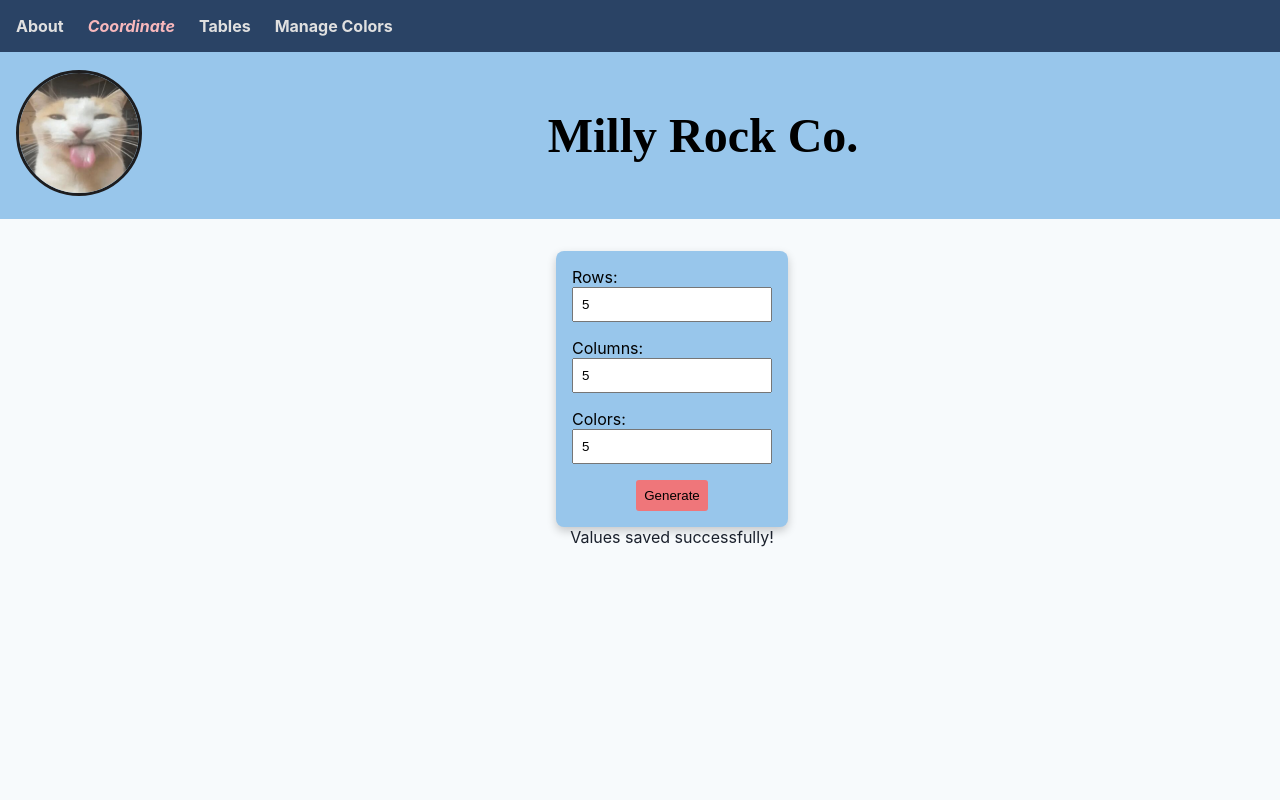
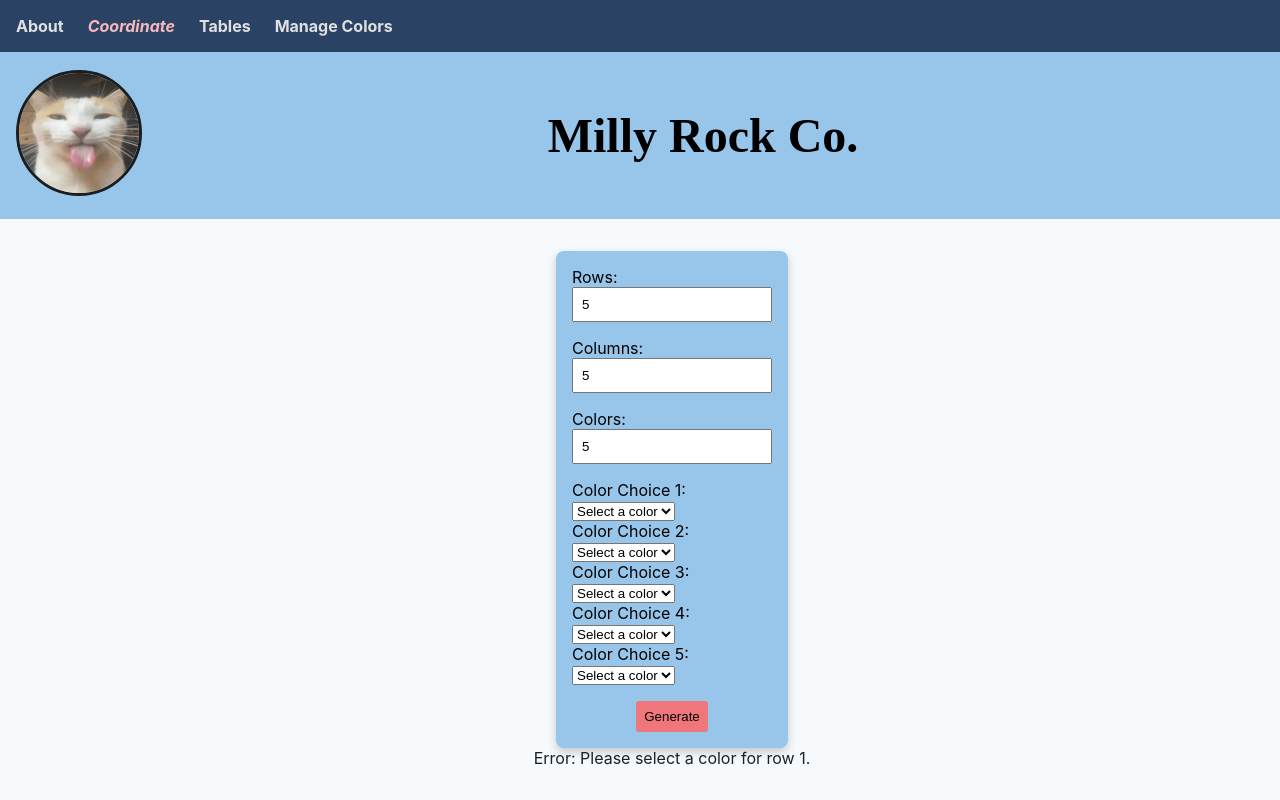
Before and after one commit to lavelle3/Color-Coordinate, an Angular app: page /coordinate in a window 1280 px wide. Both pictures are taken after typing "5", "5", "5" into the empty fields and a click on the button "Generate". Shown: the top 800 px of the page. Built offline with nearby package versions, Linux system fonts and the light colour scheme.

Commit message:
Gave Improving Color Coordinates Page a try

```diff
--- a/src/app/pages/coordinate/coordinate.component.css
+++ b/src/app/pages/coordinate/coordinate.component.css
@@ -33,6 +33,12 @@ input {
   padding: 0.5rem;
 }
 
+/* Improved Color Coordinate Page */
+/* input, select {
+  width: 90%;
+  padding: 0.5rem;
+} */
+
 button {
   padding: 0.5rem;
   background-color: #EF767A;
--- a/src/app/pages/coordinate/coordinate.component.html
+++ b/src/app/pages/coordinate/coordinate.component.html
@@ -1,5 +1,6 @@
 
-<section class="form-container">
+<!-- OG Code -->
+<!-- <section class="form-container">
   <form (ngSubmit)="onSubmit(colorForm)" #colorForm="ngForm" novalidate>
     <label class="form-label">
       Rows:
@@ -25,6 +26,108 @@
     <button type="submit" >Generate</button>
   </form>
 
+
+  <div *ngIf="errorMessage" class="error-message" role="alert">
+    {{ errorMessage }}
+  </div>
+  <div *ngIf="successMessage" class="success-message" role="status">
+    {{ successMessage }}
+  </div>
+</section> -->
+
+
+
+
+<!-- Improved Color Coordinate Code -->
+<section class="form-container">
+  <form (ngSubmit)="onSubmit(colorForm)" #colorForm="ngForm" novalidate>
+    <label class="form-label">
+      Rows:
+      <input
+        type="number"
+        name="rows"
+        ngModel
+        min="1"
+        max="1000"
+        required
+        #rowsInput="ngModel"
+        class="form-input"
+      />
+      <div
+        class="error"
+        *ngIf="rowsInput.invalid && rowsInput.touched"
+      >
+        Please enter a row number between 1 and 1000.
+      </div>
+    </label>
+
+    <label class="form-label">
+      Columns:
+      <input
+        type="number"
+        name="columns"
+        ngModel
+        min="1"
+        max="702"
+        required
+        #columnsInput="ngModel"
+        class="form-input"
+      />
+      <div
+        class="error"
+        *ngIf="columnsInput.invalid && columnsInput.touched"
+      >
+        Please enter a column number between 1 and 702.
+      </div>
+    </label>
+
+    <label class="form-label">
+      Colors:
+      <input
+        type="number"
+        name="colors"
+        ngModel
+        min="1"
+
+        max="10"
+        required
+        #colorsInput="ngModel"
+        (ngModelChange)="onColorCountChange($event)"
+        class="form-input"
+      />
+      <div
+        class="error"
+        *ngIf="colorsInput.invalid && colorsInput.touched"
+      >
+        Please enter a value between 1 and 10.
+      </div>
+    </label>
+
+    <div *ngIf="colorCount && colorCount > 0">
+      <div *ngFor="let idx of getArray(colorCount); let i = index">
+        <label class="form-label">
+          Color Choice {{ i + 1 }}:
+          <select
+            name="colorChoice{{i}}"
+            [(ngModel)]="selectedColors[i]"
+            required
+          >
+            <option [ngValue]="null">Select a color</option>
+            <option
+              *ngFor="let color of validColors"
+              [ngValue]="color"
+              [disabled]="isColorSelected(color, i)"
+            >
+              {{ color.name }}
+            </option>
+          </select>
+        </label>
+      </div>
+    </div>
+
+    <button type="submit">Generate</button>
+  </form>
+
   <div *ngIf="errorMessage" class="error-message" role="alert">
     {{ errorMessage }}
   </div>
--- a/src/app/pages/coordinate/coordinate.component.ts
+++ b/src/app/pages/coordinate/coordinate.component.ts
@@ -1,7 +1,54 @@
+// OG Code
+// import { Component } from '@angular/core';
+// import { FormsModule } from '@angular/forms';
+// import { CommonModule } from '@angular/common';
+// import { FormDataService } from '../../services/form-data.service';
+// import { format } from 'path';
+// @Component({
+//   selector: 'app-coordinate',
+//   standalone: true,
+//   imports: [CommonModule, FormsModule],
+//   templateUrl: './coordinate.component.html',
+//   styleUrls: ['./coordinate.component.css'],
+// })
+// export class CoordinateComponent {
+//   savedValues: any = null;
+//   successMessage: string = '';
+//   errorMessage: string = '';
+//   constructor(private formDataService: FormDataService) {}
+//   onSubmit(form: any): void {
+//     const { rows, columns, colors } = form.value;
+
+//     if (
+//       rows < 1 || rows > 1000 ||
+//       columns < 1 || columns > 702 ||
+//       colors < 1 || colors > 10
+//     ) {
+//       this.successMessage = '';
+//       this.errorMessage = 'Error: One or more values are out of range.';
+//       if(this.errorMessage !== '') {
+//         alert(this.errorMessage);
+//       }
+//       return;
+//     }
+
+//     this.savedValues = form.value;
+//     this.formDataService.updateFormData(this.savedValues);
+//     this.successMessage = 'Values saved successfully!';
+//     this.errorMessage = '';
+//   }
+
+// }
+
+
+
+
+// Improved Color Coordinate Page
 import { Component } from '@angular/core';
 import { FormsModule } from '@angular/forms';
 import { CommonModule } from '@angular/common';
 import { FormDataService } from '../../services/form-data.service';
+
 @Component({
   selector: 'app-coordinate',
   standalone: true,
@@ -13,27 +60,86 @@ export class CoordinateComponent {
   savedValues: any = null;
   successMessage: string = '';
   errorMessage: string = '';
+
+  rows: number | null = null;
+  columns: number | null = null;
+  colorCount: number | null = null;
+
+  selectedColors: any[] = [];
+
+  validColors = [
+    { name: 'Red',   hex: '#FF0000' },
+    { name: 'Orange', hex: '#FFA500' },
+    { name: 'Yellow', hex: '#FFFF00' },
+    { name: 'Green',  hex: '#00FF00' },
+    { name: 'Blue',   hex: '#0000FF' },
+    { name: 'Purple', hex: '#800080' },
+    { name: 'Grey',   hex: '#808080' },
+    { name: 'Brown',  hex: '#A52A2A' },
+    { name: 'Black',  hex: '#000000' },
+    { name: 'Teal',   hex: '#008080' }
+  ];
+
   constructor(private formDataService: FormDataService) {}
+
+  onColorCountChange(value: number): void {
+    this.colorCount = value;
+    this.selectedColors = Array(value).fill(null);
+  }
+
+  isColorSelected(color: any, currentIndex: number): boolean {
+    return this.selectedColors.some(
+      (c, i) => i !== currentIndex && c && c.name === color.name
+    );
+  }
+
+  getArray(n: number): number[] {
+    return Array.from({ length: n }, (_, i) => i);
+  }
+
   onSubmit(form: any): void {
-    const { rows, columns, colors } = form.value;
+    const { rows, columns } = form.value;
+    const colorCount = this.colorCount;
 
-    if (
-      rows < 1 || rows > 1000 ||
-      columns < 1 || columns > 702 ||
-      colors < 1 || colors > 10
-    ) {
+    if (rows < 1 || rows > 1000 || columns < 1 || columns > 702) {
       this.successMessage = '';
-      this.errorMessage = 'Error: One or more values are out of range.';
-      if(this.errorMessage !== '') {
-        alert(this.errorMessage);
-      }
+      this.errorMessage = 'Error: Rows must be between 1-1000 and Columns between 1-702.';
+      alert(this.errorMessage);
       return;
     }
 
-    this.savedValues = form.value;
+    if (!colorCount || colorCount < 1 || colorCount > 10) {
+      this.successMessage = '';
+      this.errorMessage = `Error: Color count must be between 1 and 10.`;
+      alert(this.errorMessage);
+      return;
+    }
+
+    for (let i = 0; i < colorCount; i++) {
+      if (!this.selectedColors[i]) {
+        this.successMessage = '';
+        this.errorMessage = `Error: Please select a color for row ${i + 1}.`;
+        alert(this.errorMessage);
+        return;
+      }
+    }
+
+    const names = this.selectedColors.map(c => c.name);
+    if (new Set(names).size !== names.length) {
+      this.successMessage = '';
+      this.errorMessage = 'Error: Duplicate colors selected. Please ensure each row has a unique color.';
+      alert(this.errorMessage);
+      return;
+    }
+
+    this.savedValues = {
+      rows,
+      columns,
+      selectedColors: this.selectedColors
+    };
+
     this.formDataService.updateFormData(this.savedValues);
     this.successMessage = 'Values saved successfully!';
     this.errorMessage = '';
   }
-
 }
--- a/src/app/pages/tables/tables.component.ts
+++ b/src/app/pages/tables/tables.component.ts
@@ -23,23 +23,57 @@ export class TablesComponent implements OnInit{
 
   constructor(private formDataService: FormDataService) {}
 
+  // OG Code
+  // ngOnInit() {
+  //   this.formDataService.formData$.subscribe(data => {
+  //     this.receivedData = data;
+  //     console.log('Got data from form:', data);
+
+  //     const colorCount = Number(data?.colors);
+  //     // Table 2
+  //     const rowCount = Number(data?.rows);
+  //     const colCount = Number(data?.columns);
+
+  //     if (!isNaN(colorCount) && colorCount > 0 && colorCount <= this.validColors.length) {
+  //       this.displayedColors = this.validColors.slice(0, colorCount);
+  //       this.selectedColors = this.validColors.slice(0, colorCount);
+  //     } else {
+  //       this.displayedColors = [];
+  //     }
+  //     // Table 2
+  //     if (!isNaN(rowCount) && rowCount > 0 && rowCount <= 1000) {
+  //       this.paintingTableRows = Array.from({ length: rowCount }, (_, i) => i + 1);
+  //     }
+  //     if (!isNaN(colCount) && colCount > 0 && colCount <= 702) {
+  //       this.columnHeaders = this.generateColumnHeaders(colCount);
+  //     }
+  //   });
+  // }
+
+
+  // Improved Color Coordinates Page
   ngOnInit() {
     this.formDataService.formData$.subscribe(data => {
       this.receivedData = data;
       console.log('Got data from form:', data);
 
-      const colorCount = Number(data?.colors);
-      // Table 2
       const rowCount = Number(data?.rows);
       const colCount = Number(data?.columns);
 
-      if (!isNaN(colorCount) && colorCount > 0 && colorCount <= this.validColors.length) {
-        this.displayedColors = this.validColors.slice(0, colorCount);
-        this.selectedColors = this.validColors.slice(0, colorCount);
+
+      if (data?.selectedColors && Array.isArray(data.selectedColors) && data.selectedColors.length > 0) {
+        this.displayedColors = data.selectedColors;
+        this.selectedColors = data.selectedColors;
       } else {
-        this.displayedColors = [];
+        const colorCount = Number(data?.colors);
+        if (!isNaN(colorCount) && colorCount > 0 && colorCount <= this.validColors.length) {
+          this.displayedColors = this.validColors.slice(0, colorCount);
+          this.selectedColors = this.validColors.slice(0, colorCount);
+        } else {
+          this.displayedColors = [];
+        }
       }
-      // Table 2
+
       if (!isNaN(rowCount) && rowCount > 0 && rowCount <= 1000) {
         this.paintingTableRows = Array.from({ length: rowCount }, (_, i) => i + 1);
       }
@@ -48,6 +82,7 @@ export class TablesComponent implements OnInit{
       }
     });
   }
+
   isColorSelected(color: any, currentIndex: number): boolean {
     return this.selectedColors.some((c, i) =>
       i !== currentIndex && c?.name === color.name
```
